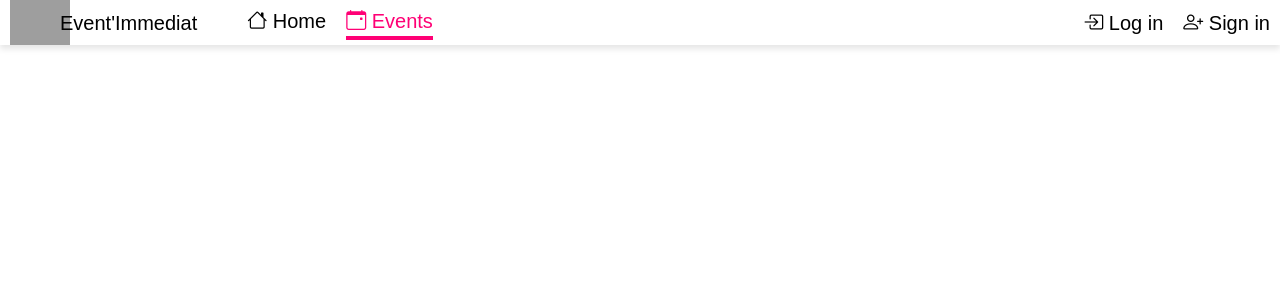
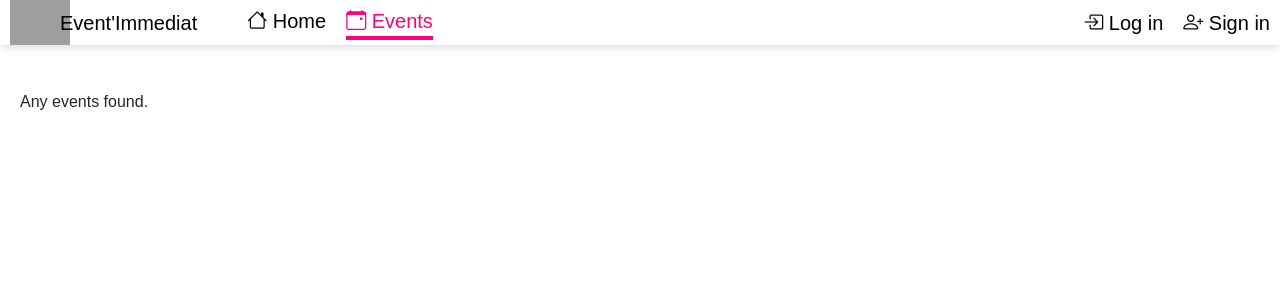
Before and after one commit to TommyPREEL/EventImmediat, a Django app: page /events/list in a window 1280 px wide. Shown: the top 305 px of the page. Run offline with Django 4.2, Linux system fonts and the light colour scheme; data that the repository does not hold is empty; some web fonts are replaced; grey boxes are pictures that could not be loaded.

Commit message:
update no events for list

```diff
--- a/EventImmediatApp/templates/EventImmediatApp/events_list.html
+++ b/EventImmediatApp/templates/EventImmediatApp/events_list.html
@@ -6,6 +6,7 @@
     {% endif %}
     <div>
         <div class="row">
+        {% if events.count != 0 %}
             {% for event in events %}
                 <div class="col-lg-4 col-md-6 col-sm-12 d-flex justify-content-center">
                     <div class="card mb-2" style="width: 21rem;">
@@ -33,6 +34,9 @@
                     </div>
                 </div>
             {% endfor %}
+        {% else %}
+                <p>Any events found.</p>
+        {% endif %}
         </div>
     </div>
 {% endblock %}
```
Lines whose indentation alone changed are shown as unchanged.
